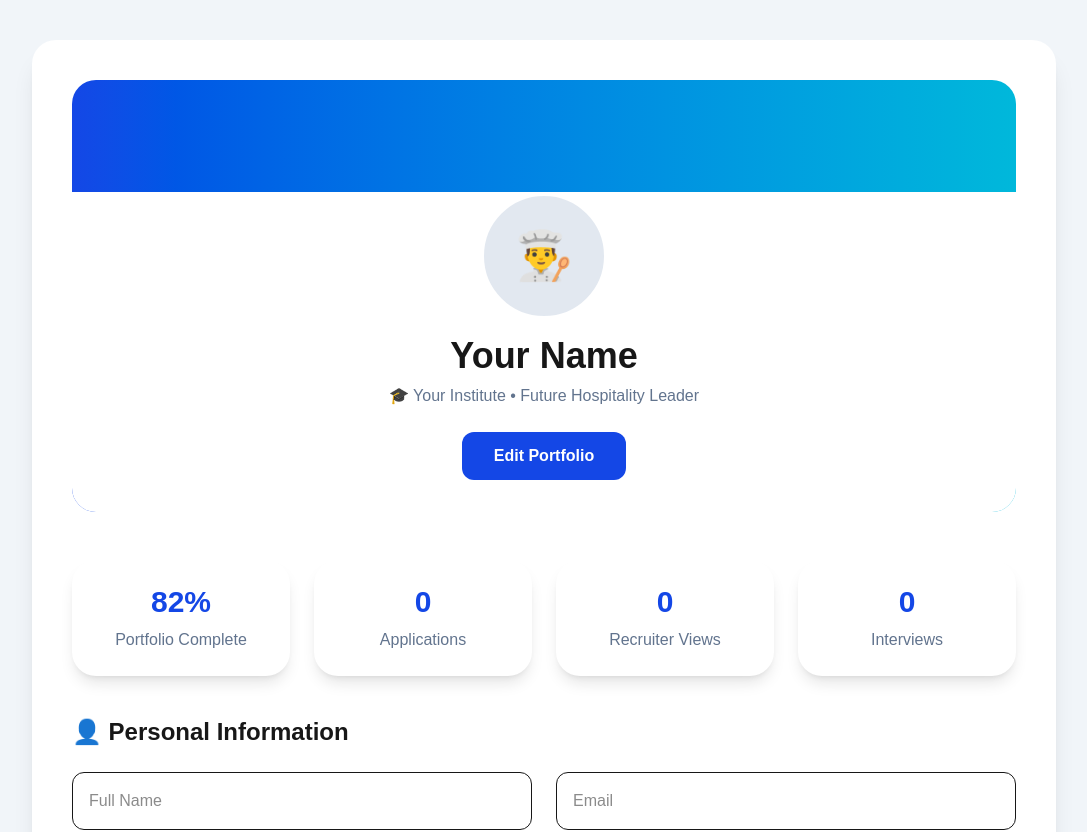
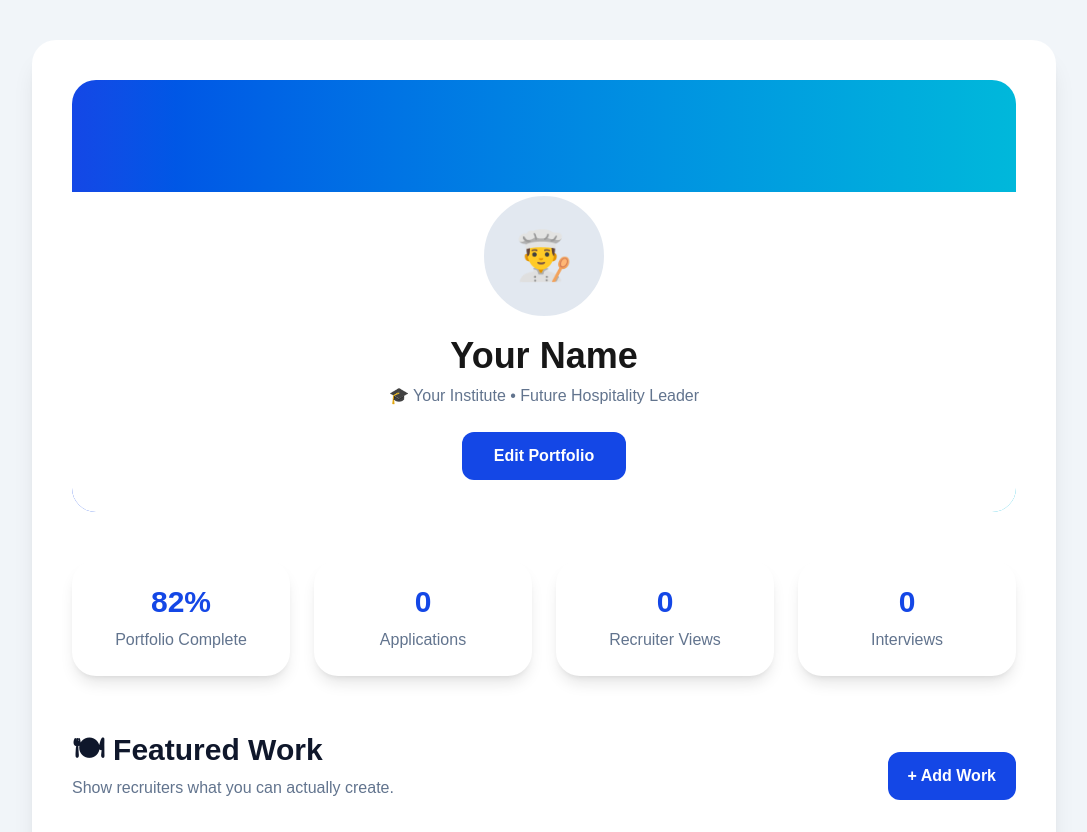
Before and after one commit to samayraa326-beep/hospire2, a Next.js app: page /profile in a window 1280 px wide. Shown: the top 832 px of the page, without its empty margins (96-1183 px from the left). Built offline with nearby package versions, Linux system fonts and the light colour scheme.

Commit message:
Fix portfolio gallery layout

```diff
--- a/app/profile/page.tsx
+++ b/app/profile/page.tsx
@@ -9,6 +9,7 @@ export default function ProfilePage() {
 
        <ProfileHero />
        <ProfileStats />
+       <PortfolioGallery />
         {/* Personal Information */}
 
         <div className="mt-10">
@@ -165,7 +166,7 @@ export default function ProfilePage() {
 
         </div>
 <PortfolioSection />
-<PortfolioGallery />
+
         <button className="mt-12 rounded-xl bg-blue-700 px-10 py-4 text-lg font-semibold text-white hover:bg-blue-800">
           Save Profile
         </button>
```
